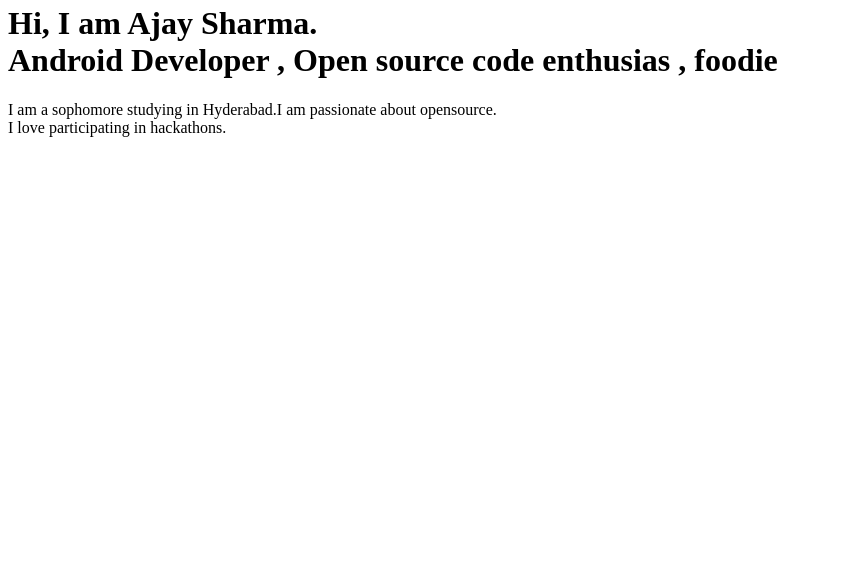
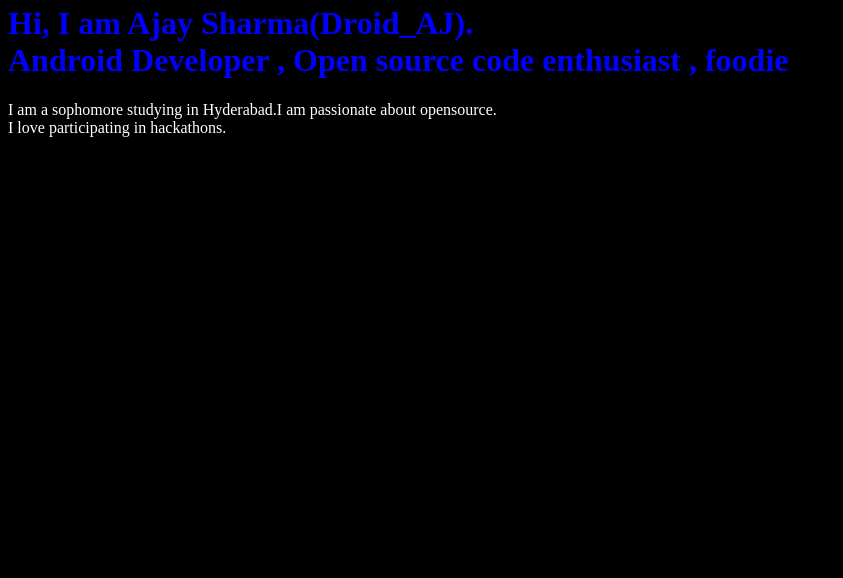
Before and after one commit to ajay1706/ajay1706, a plain HTML site: page index.html in a window 1280 px wide. Shown: the part 222-800 px from the top of the page, without its empty margins (0-843 px from the left). Drawn offline with Linux system fonts and the light colour scheme; files whose address does not match are found by name.

Commit message:
Adding css to index file

```diff
--- a/index.html
+++ b/index.html
@@ -2,13 +2,18 @@
 <html>
 
 <head>
+<style>
+body{background-color: black;}
+h1{color: blue;}
+p{color: white;}
+</style>
   <img src="/home/droidajay/ajay1706.github.io/32151648_2068417840071831_7026538896796155904_o.jpg" width="200px">
 
 <title> my github site</title>
 </head>
 <body>
   <div>
-<h1>Hi, I am Ajay Sharma.</br>Android Developer , Open source code enthusias , foodie</h1>
+<h1>Hi, I am Ajay Sharma(Droid_AJ).</br>Android Developer , Open source code enthusiast , foodie</h1>
 </div>
 <p>I am a sophomore studying in Hyderabad.I am passionate about opensource.</br>I love participating in hackathons.</p>
 
```
